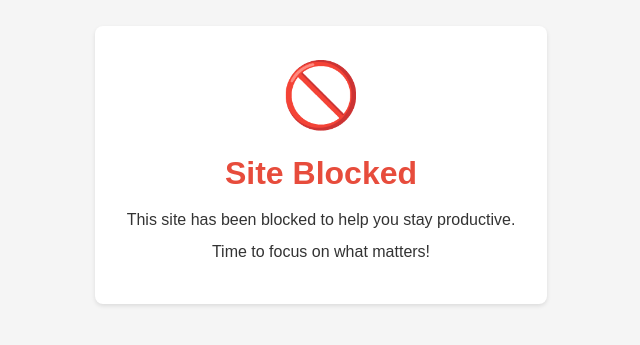
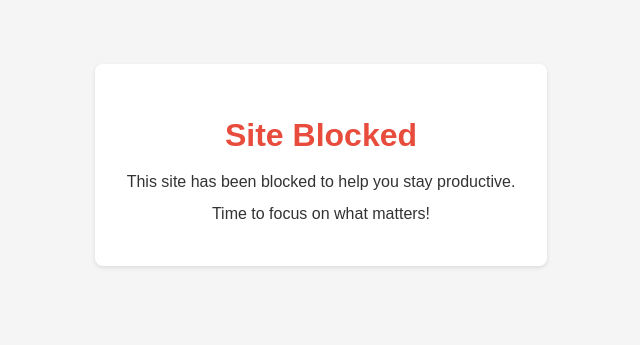
Before and after one commit to marks-code/WebsiteWemby, a browser extension: page WebsiteWembyChrome/blocked.html in a window 1280 px wide. Shown: the part 235-580 px from the top of the page, without its empty margins (319-959 px from the left). Drawn offline with Linux system fonts and the light colour scheme.

Commit message:
fixed emoji

```diff
--- a/WebsiteWembyChrome/blocked.html
+++ b/WebsiteWembyChrome/blocked.html
@@ -37,7 +37,6 @@
 </head>
 <body>
   <div class="container">
-    <div class="emoji">🚫</div>
     <h1>Site Blocked</h1>
     <p>This site has been blocked to help you stay productive.</p>
     <p>Time to focus on what matters!</p>
```
Also changed, not shown: 1 other file.
